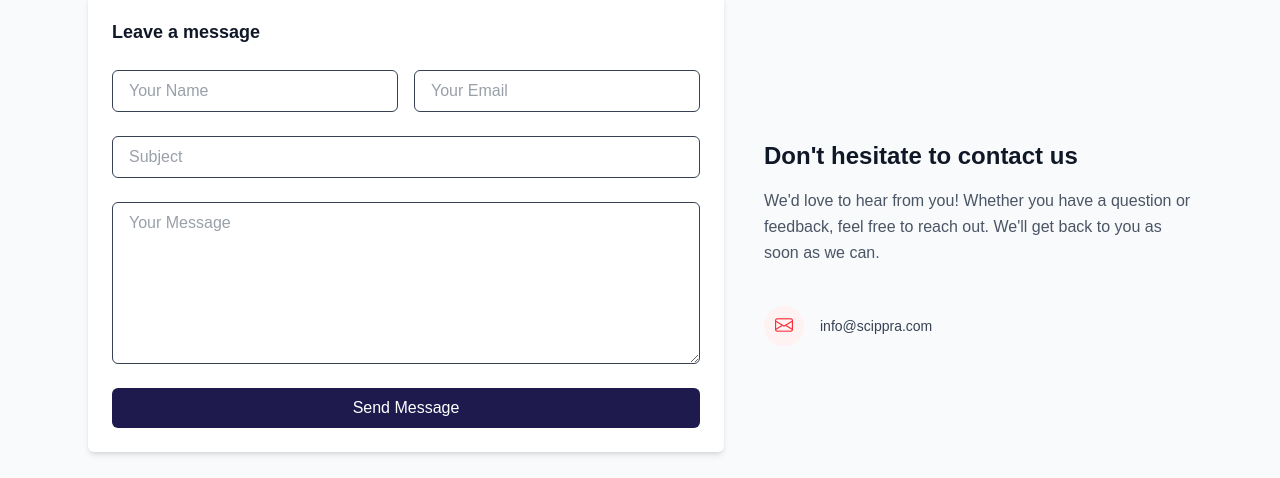
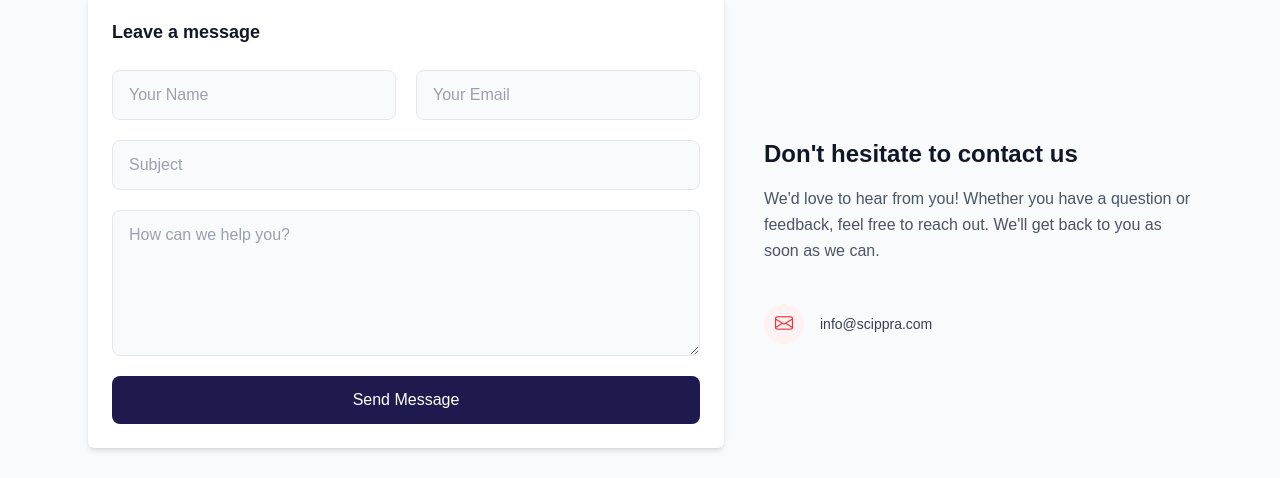
Before and after one commit to WisdomChukwuemeka/Academy, a Next.js app: page /contact in a window 1280 px wide. Shown: the part 195-673 px from the top of the page. Built offline with nearby package versions, Linux system fonts and the light colour scheme; no server answers.

Commit message:
updated node

```diff
--- a/app/contact/ContactForm.jsx
+++ b/app/contact/ContactForm.jsx
@@ -1,9 +1,17 @@
 "use client";
 
+import { useState } from "react";
+
 export default function ContactForm() {
+  const [isSubmitting, setIsSubmitting] = useState(false);
+  const[status, setStatus] = useState({ type: null, message: "" });
 
   const handleSubmit = async (e) => {
     e.preventDefault();
+
+    // Start loading state & clear previous messages
+    setIsSubmitting(true);
+    setStatus({ type: null, message: "" });
 
     const formData = {
       name: e.target.name.value,
@@ -12,6 +20,7 @@
       message: e.target.message.value,
     };
 
+    try {
       const res = await fetch("/api/contact", {
         method: "POST",
         headers: {
@@ -21,24 +30,52 @@
       });
 
       if (res.ok) {
-      alert("Message sent successfully");
-      e.target.reset();
+        setStatus({
+          type: "success",
+          message: "Thank you! Your message has been sent successfully.",
+        });
+        e.target.reset(); // Clear form fields
       } else {
-      alert("Failed to send message");
+        setStatus({
+          type: "error",
+          message: "Failed to send message. Please try again later.",
+        });
+      }
+    } catch (error) {
+      setStatus({
+        type: "error",
+        message: "An error occurred. Please check your connection and try again.",
+      });
+    } finally {
+      // Stop loading state to re-enable the button
+      setIsSubmitting(false);
     }
   };
 
   return (
-    <form onSubmit={handleSubmit} className="flex flex-col gap-6">
+    <form onSubmit={handleSubmit} className="flex flex-col gap-5 w-full">
 
-      <div className="flex flex-col md:flex-row gap-4">
+      {/* SUCCESS / ERROR ALERT MESSAGES */}
+      {status.type && (
+        <div
+          className={`p-4 rounded-lg text-sm font-medium transition-all ${
+            status.type === "success"
+              ? "bg-emerald-50 text-emerald-800 border border-emerald-200"
+              : "bg-red-50 text-red-800 border border-red-200"
+          }`}
+        >
+          {status.message}
+        </div>
+      )}
 
+      <div className="flex flex-col md:flex-row gap-5">
         <input
           name="name"
           type="text"
           placeholder="Your Name"
           required
-          className="w-full px-4 py-2 border rounded-md"
+          disabled={isSubmitting}
+          className="w-full px-4 py-3 bg-gray-50 border border-gray-200 rounded-lg text-gray-800 placeholder-gray-400 focus:outline-none focus:ring-2 focus:ring-indigo-500 focus:bg-white transition-all disabled:opacity-60"
         />
 
         <input
@@ -46,9 +83,9 @@
           type="email"
           placeholder="Your Email"
           required
-          className="w-full px-4 py-2 border rounded-md"
+          disabled={isSubmitting}
+          className="w-full px-4 py-3 bg-gray-50 border border-gray-200 rounded-lg text-gray-800 placeholder-gray-400 focus:outline-none focus:ring-2 focus:ring-indigo-500 focus:bg-white transition-all disabled:opacity-60"
         />
-
       </div>
 
       <input
@@ -56,22 +93,52 @@
         type="text"
         placeholder="Subject"
         required
-        className="w-full px-4 py-2 border rounded-md"
+        disabled={isSubmitting}
+        className="w-full px-4 py-3 bg-gray-50 border border-gray-200 rounded-lg text-gray-800 placeholder-gray-400 focus:outline-none focus:ring-2 focus:ring-indigo-500 focus:bg-white transition-all disabled:opacity-60"
       />
 
       <textarea
         name="message"
-        rows="6"
-        placeholder="Your Message"
+        rows="5"
+        placeholder="How can we help you?"
         required
-        className="w-full px-4 py-2 border rounded-md"
+        disabled={isSubmitting}
+        className="w-full px-4 py-3 bg-gray-50 border border-gray-200 rounded-lg text-gray-800 placeholder-gray-400 focus:outline-none focus:ring-2 focus:ring-indigo-500 focus:bg-white transition-all resize-y disabled:opacity-60"
       />
 
       <button
         type="submit"
-        className="w-full bg-indigo-950 text-white px-4 py-2 rounded-md hover:bg-indigo-800 transition"
+        disabled={isSubmitting}
+        className="w-full flex justify-center items-center gap-2 bg-indigo-950 text-white font-medium px-4 py-3 rounded-lg hover:bg-indigo-800 focus:ring-4 focus:ring-indigo-950/30 transition-all disabled:bg-indigo-950/70 disabled:cursor-not-allowed"
       >
-        Send Message
+        {isSubmitting ? (
+          <>
+            {/* Loading Spinner SVG */}
+            <svg
+              className="animate-spin h-5 w-5 text-white"
+              xmlns="http://www.w3.org/2000/svg"
+              fill="none"
+              viewBox="0 0 24 24"
+            >
+              <circle
+                className="opacity-25"
+                cx="12"
+                cy="12"
+                r="10"
+                stroke="currentColor"
+                strokeWidth="4"
+              ></circle>
+              <path
+                className="opacity-75"
+                fill="currentColor"
+                d="M4 12a8 8 0 018-8V0C5.373 0 0 5.373 0 12h4zm2 5.291A7.962 7.962 0 014 12H0c0 3.042 1.135 5.824 3 7.938l3-2.647z"
+              ></path>
+            </svg>
+            Sending...
+          </>
+        ) : (
+          "Send Message"
+        )}
       </button>
 
     </form>
```
Lines whose indentation alone changed are shown as unchanged.
